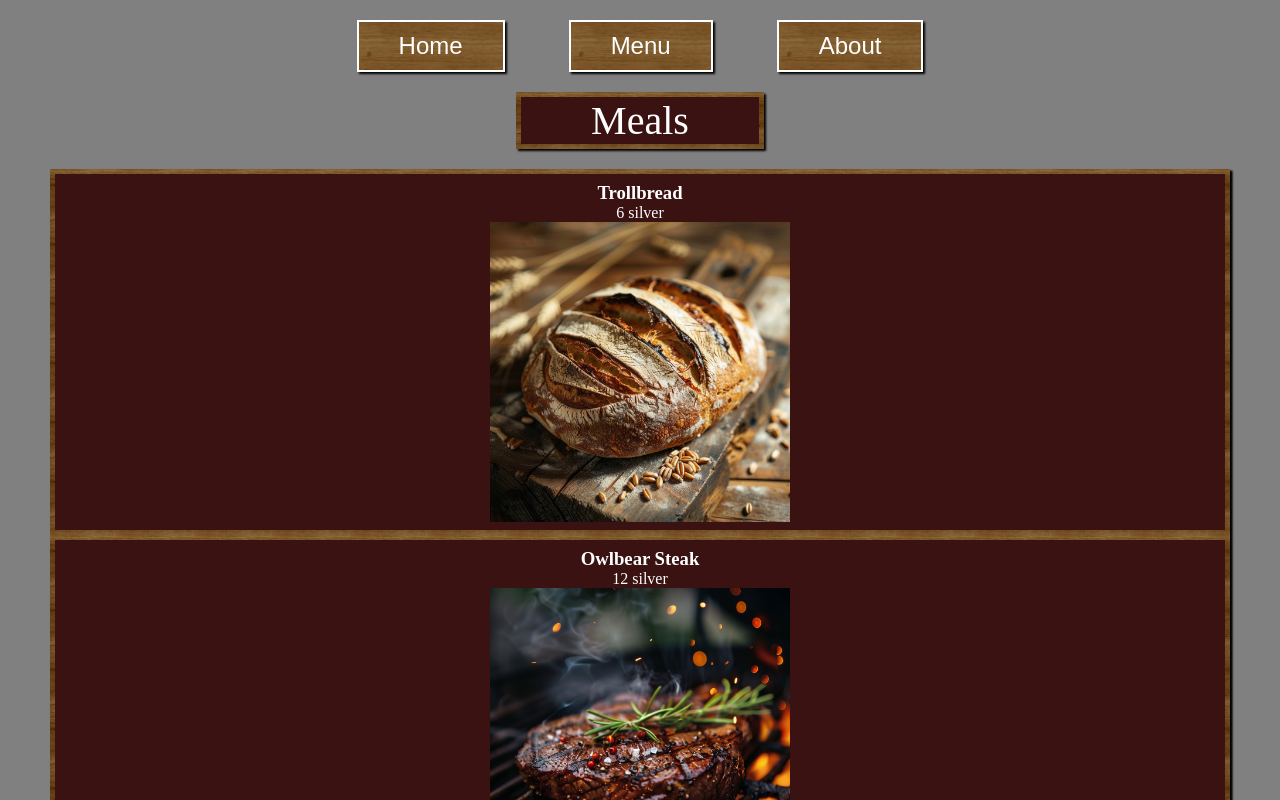
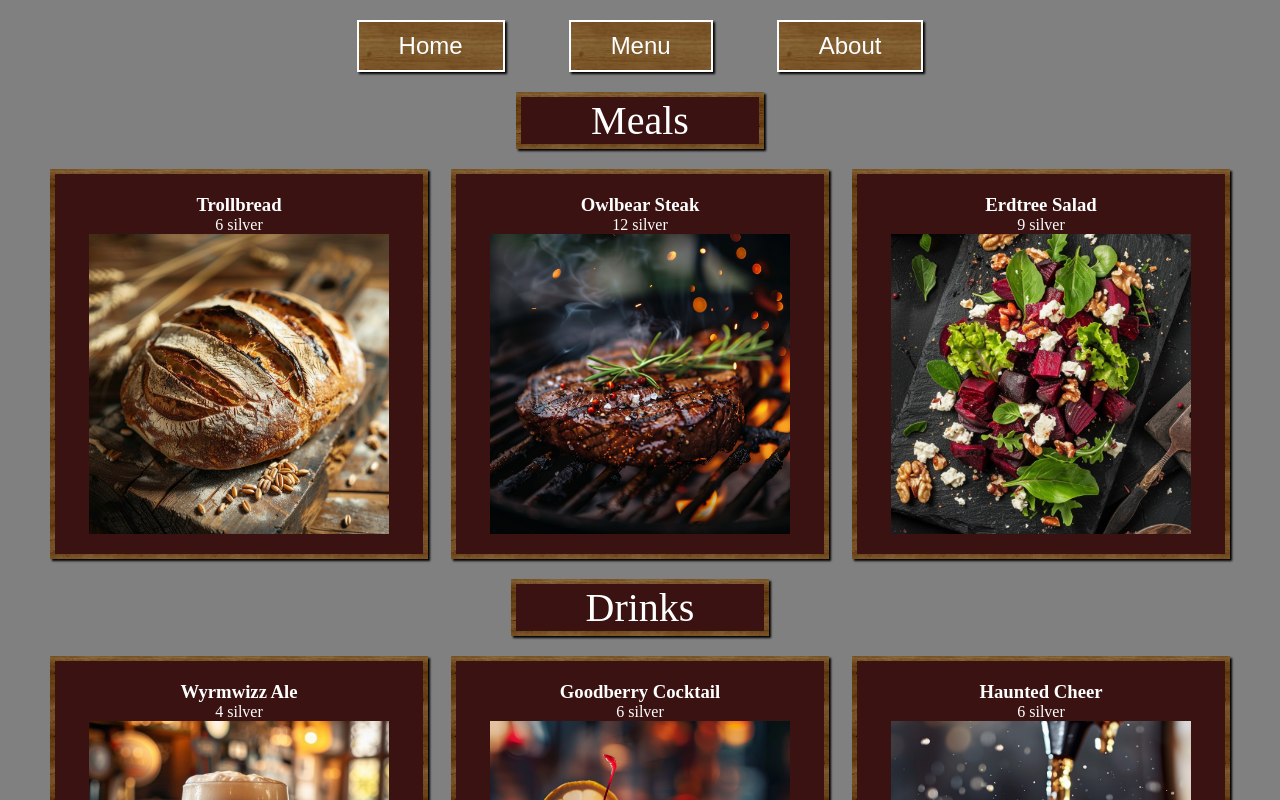
Before and after one commit to JiwonJJeong/restaurant-page, a website built with webpack: page src/index.html in a window 1280 px wide. Both pictures are taken after a click on the button "Menu". Shown: the top 800 px of the page. Built offline with nearby package versions, Linux system fonts and the light colour scheme.

Commit message:
Organize item cards with overflow

```diff
--- a/src/styles.css
+++ b/src/styles.css
@@ -148,6 +148,9 @@ header .button{
     background: none;
     border: none;
     display:grid;
+    grid-template-columns: repeat(auto-fit, minmax(320px, 1fr));
+    gap: 23px;
+    box-shadow: none;
 }
 
 .menu.page .item.area{
@@ -161,6 +164,7 @@ header .button{
     display: flex;
     flex-direction:column;
     align-items: center;
+    padding: 20px;
 }
 
 .menu.page p{
```
